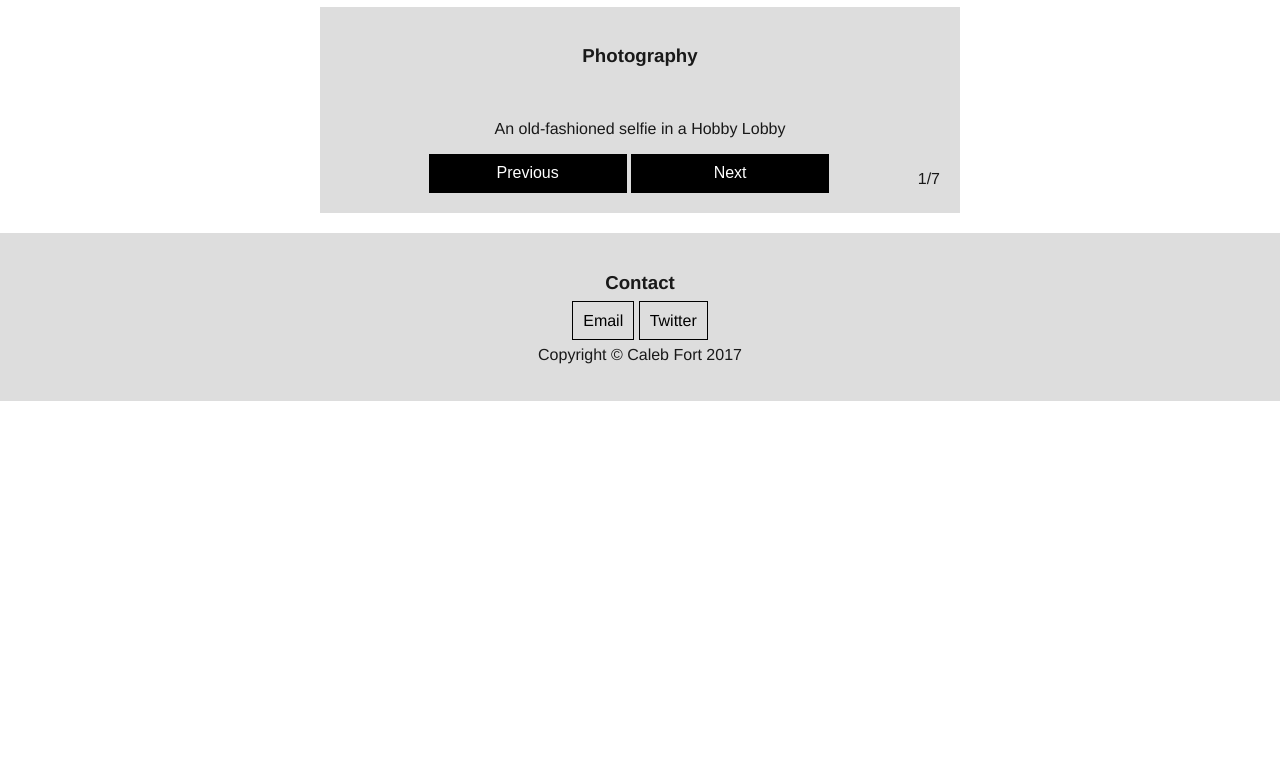
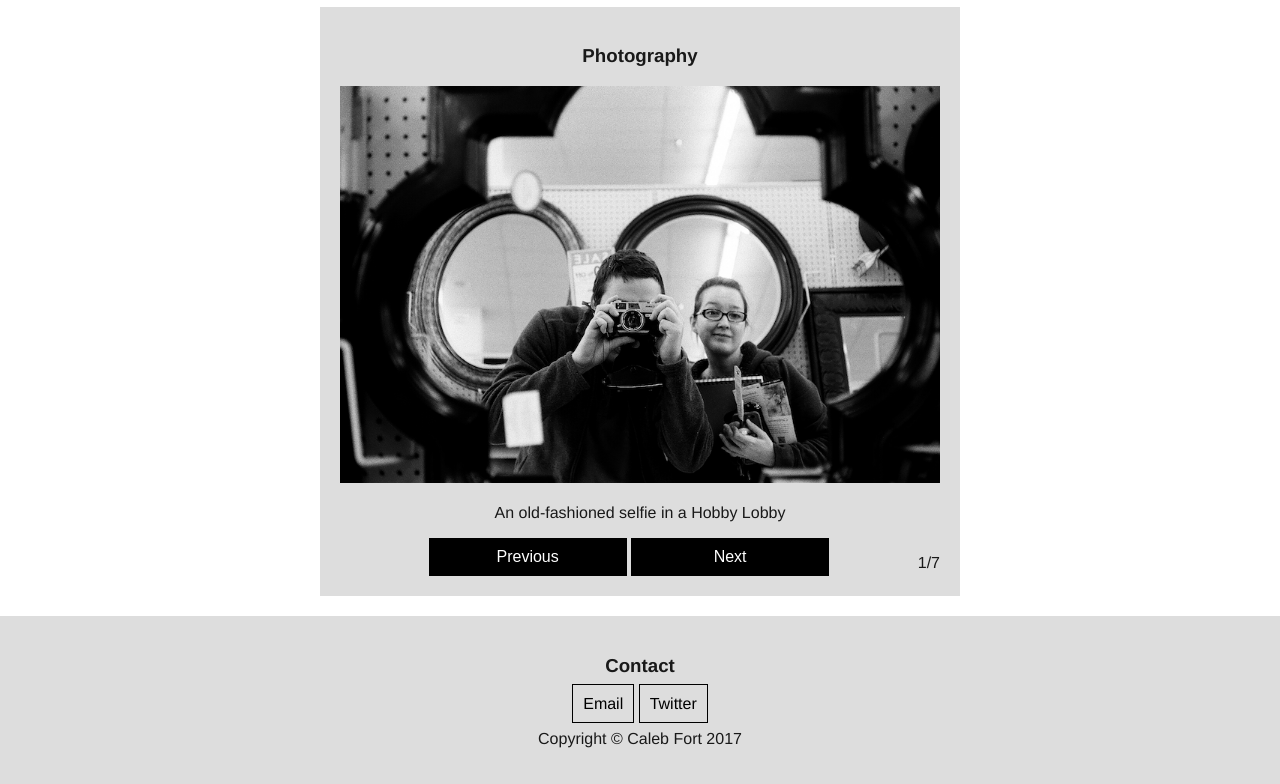
Before and after one commit to cafort/assignment3, a plain HTML site: page portfolio/src/projects.html in a window 1280 px wide. Shown: the part 899-1683 px from the top of the page. Before the commit the page ends 1300 px from the top, so only its background shows below. Drawn offline with nearby package versions, Linux system fonts and the light colour scheme.

Commit message:
fixing some path issues

```diff
--- a/portfolio/src/script/gallery.js
+++ b/portfolio/src/script/gallery.js
@@ -5,31 +5,31 @@ $(document).ready(function () {
     function gallery() {
         // Create array of image objects
         var images = [{
-                "img": "../assets/selfie.jpg",
+                "img": "assets/selfie.jpg",
                 "cutline": "An old-fashioned selfie in a Hobby Lobby"
             },
             {
-                "img": "../assets/tablecat.jpg",
+                "img": "assets/tablecat.jpg",
                 "cutline": "Cat under a chrome table"
             },
             {
-                "img": "../assets/waterslide.jpg",
+                "img": "assets/waterslide.jpg",
                 "cutline": "An old water slide in Oklahoma"
             },
             {
-                "img": "../assets/eaglebike.jpg",
+                "img": "assets/eaglebike.jpg",
                 "cutline": "An eagle bike in downtown Springdale"
             },
             {
-                "img": "../assets/treeworker.jpg",
+                "img": "assets/treeworker.jpg",
                 "cutline": "Helping to clean up the Fort Smith National Cemetery"
             },
             {
-                "img": "../assets/lightbulb.jpg",
+                "img": "assets/lightbulb.jpg",
                 "cutline": "Showing the heat from an incandescent bulb using an infrared camera"
             },
             {
-                "img": "../assets/mall.jpg",
+                "img": "assets/mall.jpg",
                 "cutline": "Walking at the mall in Rogers"
             },
         ];
--- a/portfolio/src/styles/main.css
+++ b/portfolio/src/styles/main.css
@@ -46,12 +46,12 @@ nav a.active, nav a:hover {
 /* Hero area */
 /* Home page */
 .hero-header {
-    background: url('/assets/slide.jpg');
+    background: url('../assets/slide.jpg');
 }
 
 /* Projects page */
 .projects-hero {
-    background: url('/assets/alley.jpg');
+    background: url('../assets/alley.jpg');
 }
 
 /* General header setting */
```
Also changed, not shown: 2 other files.
